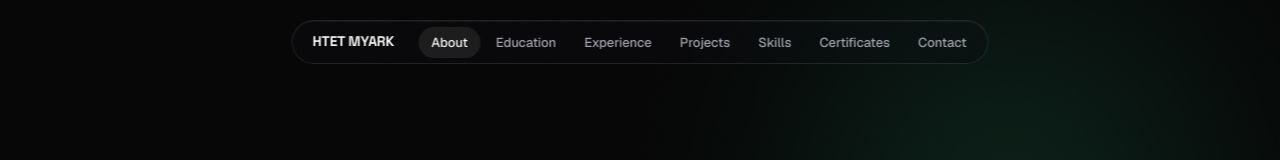
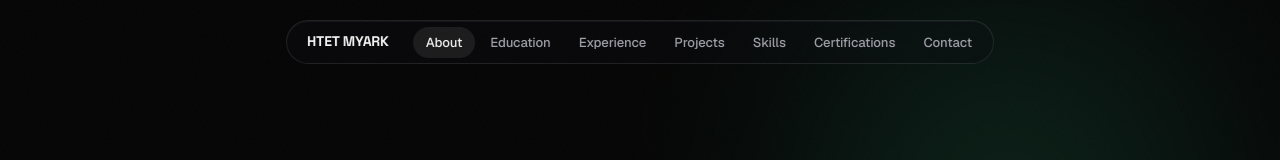
Before and after one commit to Htet-Myark/htet-portfolio-v2, a React (Vite) app: page / in a window 1280 px wide. Shown: the top 160 px of the page. Built offline with nearby package versions, Linux system fonts and the light colour scheme.

Commit message:
nav changed

```diff
--- a/src/components/Nav.jsx
+++ b/src/components/Nav.jsx
@@ -6,7 +6,7 @@ const LINKS = [
   { href: '#experience', label: 'Experience' },
   { href: '#projects', label: 'Projects' },
   { href: '#skills', label: 'Skills' },
-  { href: '#certs', label: 'Certificates' },
+  { href: '#certs', label: 'Certifications' },
   { href: '#contact', label: 'Contact' },
 ]
 
```
